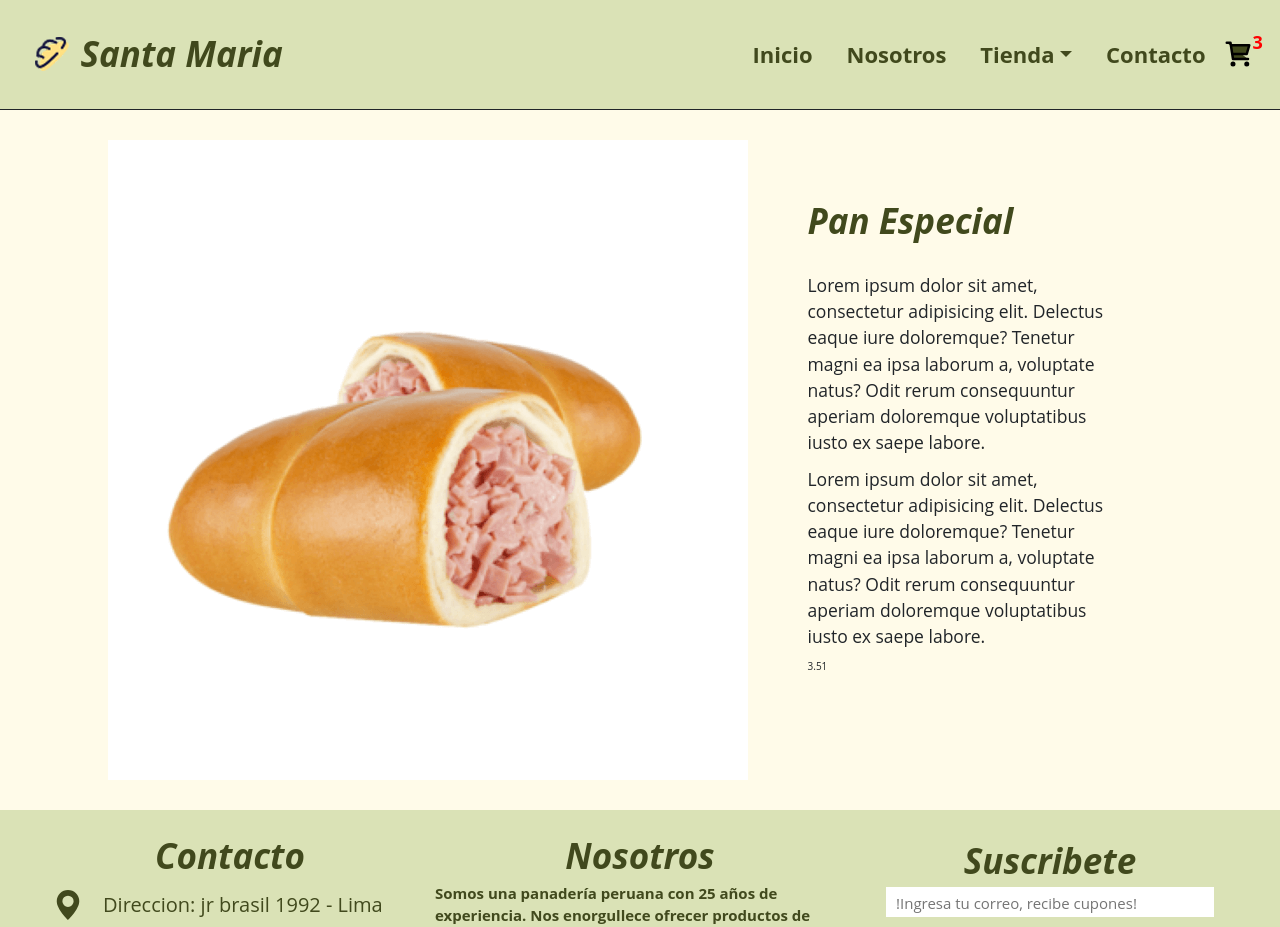
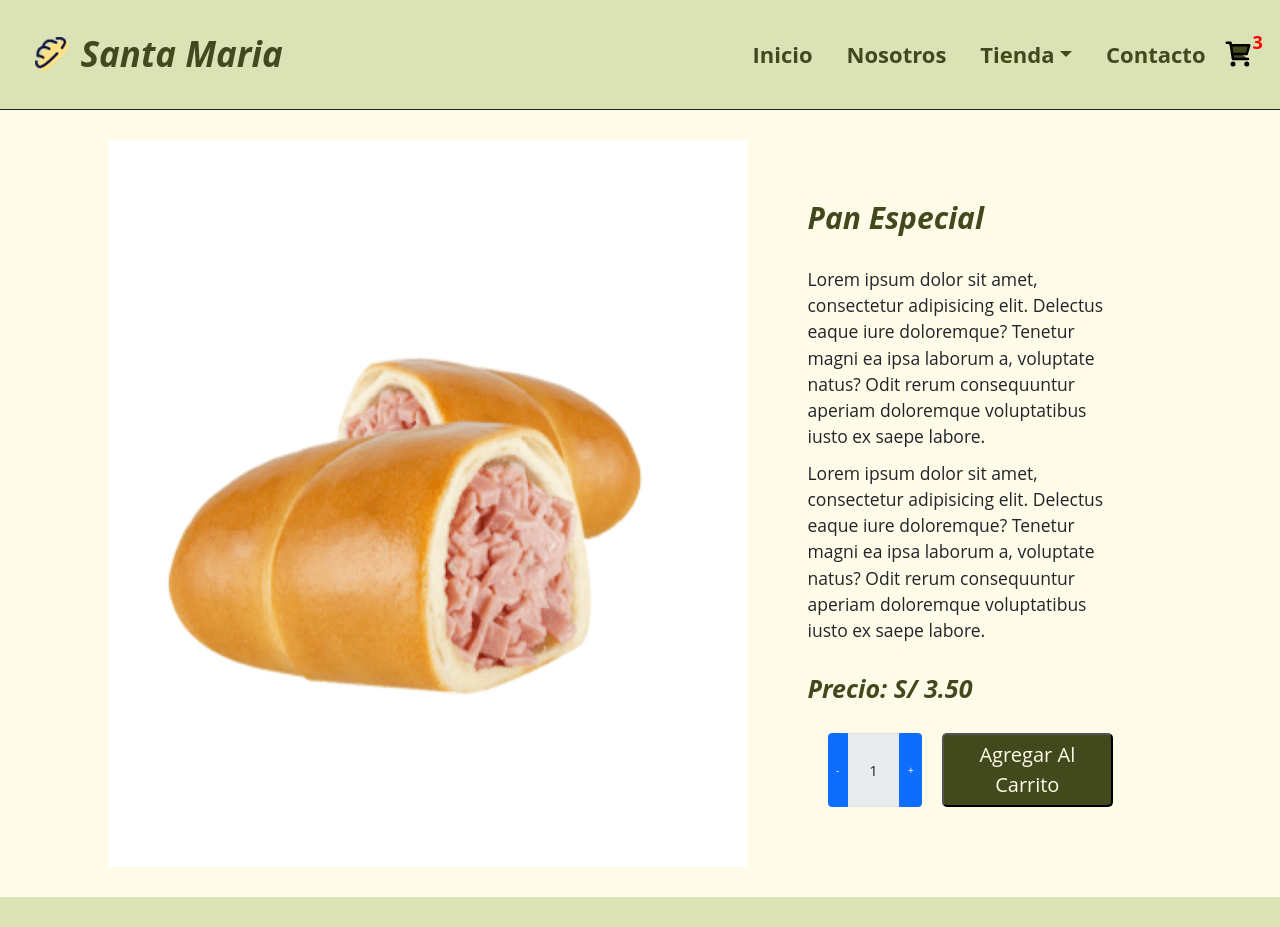
Before and after one commit to BryhanS/PreEntrega2-Salazar, a React (Vite) app: page /product/1 in a window 1280 px wide. Shown: the top 927 px of the page. Built offline with nearby package versions, Linux system fonts and the light colour scheme.

Commit message:
finished trabajo

```diff
--- a/src/asyncmock.js
+++ b/src/asyncmock.js
@@ -136,3 +136,12 @@ export const getProductsByCategory = (categoryName) => {
     }, 500);
   });
 };
+
+export const getProductsTop = (id) => {
+  return new Promise((resolve) => {
+    setTimeout(() => {
+      const newTop = myProducts.filter((top) => top.id <= id);
+      resolve(newTop);
+    }, 500);
+  });
+};
--- /dev/null
+++ b/src/components/CountController.jsx
@@ -0,0 +1,39 @@
+import { useState } from "react";
+
+const CountController = () => {
+  const [value, setValue] = useState(1);
+
+  function handlePlusClick() {
+    setValue(value + 1);
+  }
+
+  function handleMinusClick() {
+    if (value > 1) setValue(value - 1);
+  }
+  return (
+    <div className="input-group">
+      <button
+        className="minus-item input-group-addon btn btn-primary"
+        onClick={() => handleMinusClick()}
+      >
+        -
+      </button>
+      <input
+        type="number"
+        className="item-count form-control"
+        min="0"
+        max="100"
+        value={value}
+        disabled
+      />
+      <button
+        className="plus-item btn btn-primary input-group-addon"
+        onClick={() => handlePlusClick()}
+      >
+        +
+      </button>
+    </div>
+  );
+};
+
+export default CountController;
--- a/src/main.jsx
+++ b/src/main.jsx
@@ -2,8 +2,6 @@ import React from "react";
 import ReactDOM from "react-dom/client";
 import App from "./App.jsx";
 import "bootstrap/dist/js/bootstrap.js";
-import { BrowserRouter } from "react-router-dom";
-
 import "./index.scss";
 
 ReactDOM.createRoot(document.getElementById("root")).render(
--- a/src/pages/CategoryShop/Category.jsx
+++ b/src/pages/CategoryShop/Category.jsx
@@ -17,13 +17,11 @@ const Category = () => {
   //   setIsCartOpen((isCartOpen) => !isCartOpen);
   // }
   useEffect(() => {
-    const funtionProducts = idcategory === 'all' ? getProducts : getProductsByCategory;
+    const funtionProducts =
+      idcategory === "all" ? getProducts : getProductsByCategory;
 
-    funtionProducts(idcategory)
-      .then(res => setProducts(res));
-
+    funtionProducts(idcategory).then((res) => setProducts(res));
   }, [idcategory]);
-
 
   // function handleSelectionProduct(item) {
   //   productListArray.find((product) => product.id === item.id)
@@ -35,9 +33,12 @@ const Category = () => {
   return (
     <main>
       <section className="product-section">
-        <ItemListContainer
-          onProducts={products}
-        />
+        <ItemListContainer onProducts={products}>
+          {idcategory === "all"
+            ? "todo nuestro catalogo"
+            : `nuestro catalogo ${idcategory}`}
+        </ItemListContainer>
+
         {/* {isCartOpen && <CartBody onCartList={productListArray} />} */}
       </section>
     </main>
--- a/src/pages/CategoryShop/ItemDetail.jsx
+++ b/src/pages/CategoryShop/ItemDetail.jsx
@@ -1,7 +1,9 @@
 /* eslint-disable react/prop-types */
+import CountController from "../../components/CountController";
 
-const ItemDetail = ({nombre, precio, imagen, altinf, cantidad }) => {
+const ItemDetail = ({ nombre, precio, imagen, altinf }) => {
   return (
+    <>
       <div className="container">
         <div className="d-flex m-5">
           <img src={`../img/${imagen}`} alt={altinf} />
@@ -11,22 +13,26 @@ const ItemDetail = ({nombre, precio, imagen, altinf, cantidad }) => {
             <p className="fs-3">
               Lorem ipsum dolor sit amet, consectetur adipisicing elit. Delectus
               eaque iure doloremque? Tenetur magni ea ipsa laborum a, voluptate
-            natus? Odit rerum consequuntur aperiam doloremque voluptatibus iusto
-            ex saepe labore.
+              natus? Odit rerum consequuntur aperiam doloremque voluptatibus
+              iusto ex saepe labore.
             </p>
             <p className="fs-3">
               Lorem ipsum dolor sit amet, consectetur adipisicing elit. Delectus
               eaque iure doloremque? Tenetur magni ea ipsa laborum a, voluptate
-            natus? Odit rerum consequuntur aperiam doloremque voluptatibus iusto
-            ex saepe labore.
+              natus? Odit rerum consequuntur aperiam doloremque voluptatibus
+              iusto ex saepe labore.
             </p>
-          <div>
-            <span>{precio}</span>
-            <span>{cantidad}</span>
+            <h3 className="mt-5 mb-5 fs-1">
+              Precio: S/ {Number(precio).toFixed(2)}
+            </h3>
+            <div className="d-flex flex-direction-column">
+              <CountController />
+              <button className="">Agregar al Carrito</button>
             </div>
           </div>
         </div>
       </div>
+    </>
   );
 };
 
--- a/src/pages/CategoryShop/ItemListContainer.jsx
+++ b/src/pages/CategoryShop/ItemListContainer.jsx
@@ -1,16 +1,13 @@
 /* eslint-disable react/prop-types */
 import ItemList from "./ItemList";
 
-const ItemListContainer = ({ onProducts }) => {
+const ItemListContainer = ({ children, onProducts }) => {
   return (
     <>
-      <h1>Catalogo de Productos</h1>
+      <h1>{children}</h1>
       <div id="shop" className="card-container">
         {onProducts.map((item) => (
-          <ItemList
-            {...item}
-            key={item.id}
-          />
+          <ItemList {...item} key={item.id} />
         ))}
       </div>
     </>
--- a/src/pages/Home.jsx
+++ b/src/pages/Home.jsx
@@ -1,4 +1,14 @@
+import ItemListContainer from "./CategoryShop/ItemListContainer";
+import { useEffect, useState } from "react";
+import { getProductsTop } from "../asyncmock";
+
 const Home = () => {
+  const [productsTop, setProductsTop] = useState([]);
+
+  useEffect(() => {
+    getProductsTop(4).then((res) => setProductsTop(res));
+  }, []);
+
   return (
     <main>
       <section id="carouselExampleIndicators" className="carousel slide">
@@ -74,32 +84,9 @@ const Home = () => {
       </section>
 
       <section className="product-section">
-        <h1>Lo mas vendido</h1>
-
-        <div className="card-container">
-          <div className="card-body">
-            <img src="./img/product-1.png" alt="Pan especial" />
-            <span>Pan especial</span>
-            <a href="">Detalles</a>
-          </div>
-
-          <div className="card-body">
-            <img src="./img/product-2.png" alt="Pan Bagette" />
-            <span>Bagette</span>
-            <a href="">Detalles</a>
-          </div>
-
-          <div className="card-body">
-            <img src="./img/product-3.png" alt="Pan Yema" />
-            <span>Yema</span>
-            <a href="">Detalles</a>
-          </div>
-          <div className="card-body">
-            <img src="./img/product-4.png" alt="Pan de Molde Artesanal" />
-            <span>Molde Artesanal</span>
-            <a href="">Detalles</a>
-          </div>
-        </div>
+        <ItemListContainer onProducts={productsTop}>
+          lo mas vendido
+        </ItemListContainer>
       </section>
 
       <section className="section-video">
--- a/src/scss/base/_global.scss
+++ b/src/scss/base/_global.scss
@@ -22,17 +22,45 @@ body {
     cursor: pointer;
   }
 
+  button {
+    background-color: v.$text-primary;
+    text-align: center;
+    border-radius: 5px;
+    text-transform: capitalize;
+    padding: 5px;
+  }
+
+  h1 {
+    text-transform: capitalize;
+  }
+
   h1,
   h2,
   h3 {
     font-weight: bold;
     font-style: italic;
     color: v.$text-primary;
-    font-size: 3.5rem;
+    font-size: 3rem;
   }
 
   box-icon,
   svg {
     @include icon-style;
   }
+
+  .input-group {
+    margin: 0px 20px;
+    width: 100px;
+
+    input[type="number"]::-webkit-inner-spin-button,
+    input[type="number"]::-webkit-outer-spin-button {
+      -webkit-appearance: none;
+      margin: 0;
+    }
+
+    input[type="number"] {
+      text-align: center;
+      font-size: 1.5rem;
+    }
+  }
 }
--- a/src/scss/components/_cart-list.scss
+++ b/src/scss/components/_cart-list.scss
@@ -21,7 +21,6 @@
 
     .input-group {
       margin: 0px 20px;
-      width: 100px;
 
       input[type="number"]::-webkit-inner-spin-button,
       input[type="number"]::-webkit-outer-spin-button {
--- a/src/scss/layout/_index.scss
+++ b/src/scss/layout/_index.scss
@@ -28,6 +28,7 @@
 
   .header-menu {
     ul {
+      background-color: v.$background-primary;
       li {
         a {
           color: v.$text-primary;
```
Also changed, not shown: src/pages/CategoryShop/ItemList.jsx (+4 -4 lines). Lines whose indentation alone changed are shown as unchanged.
